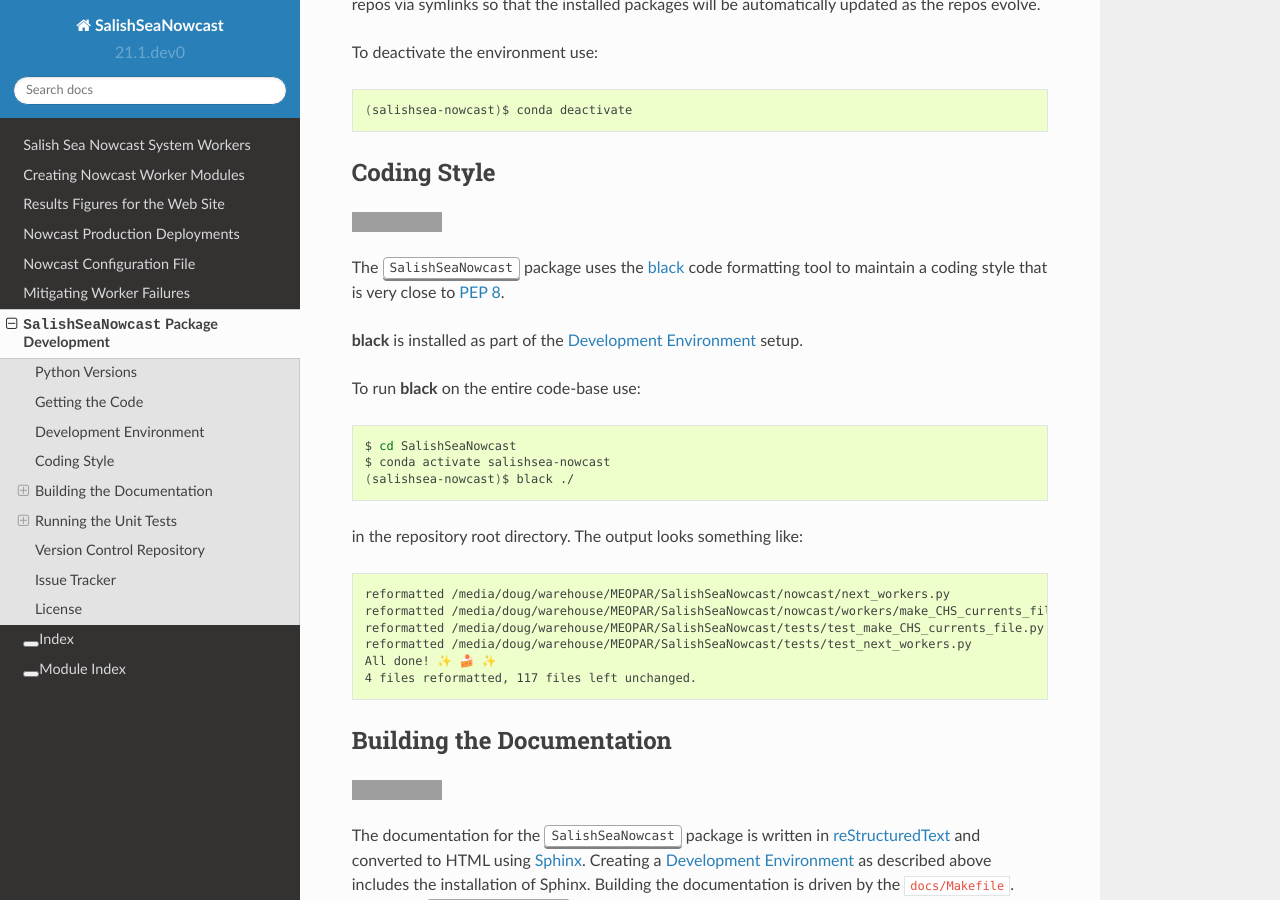
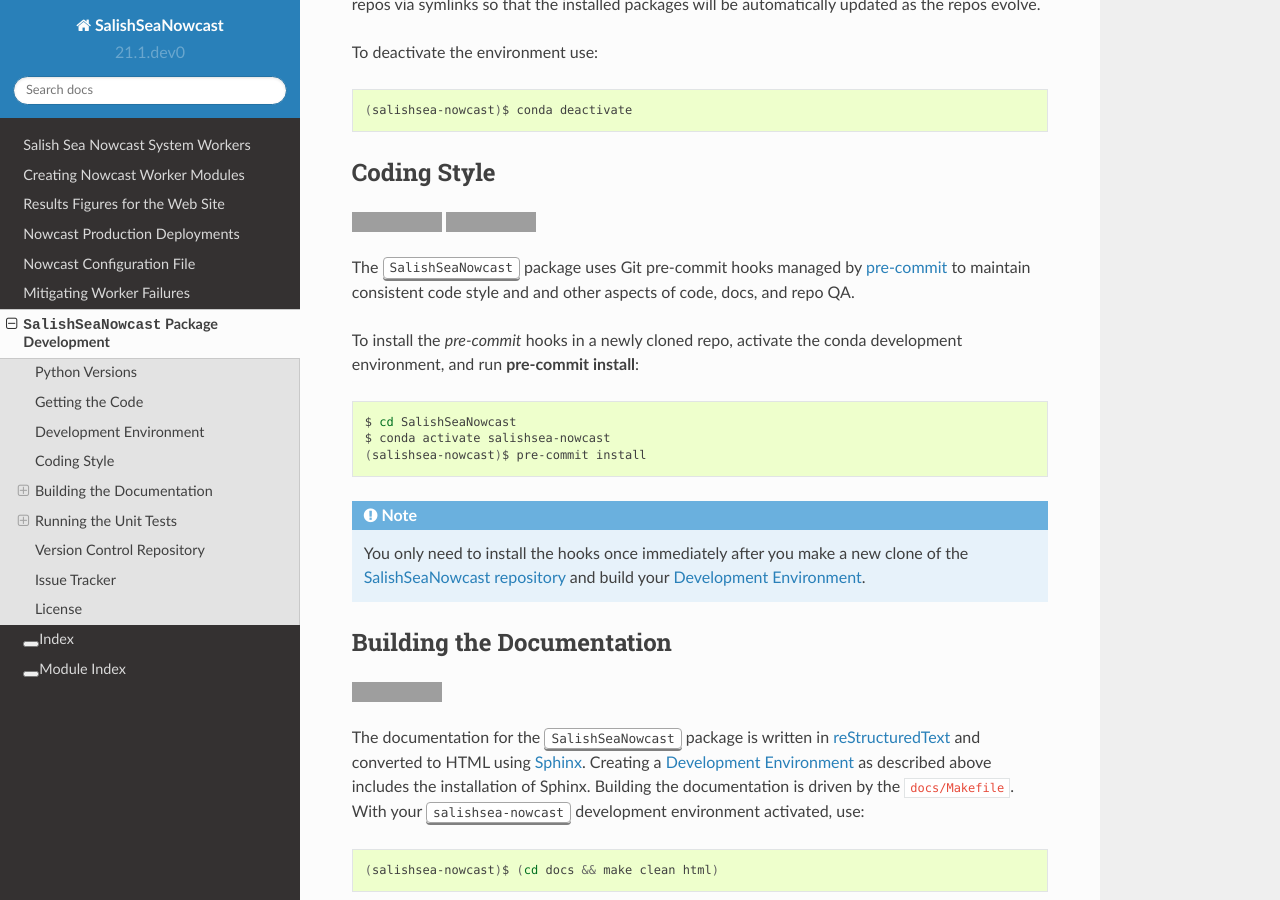
Before and after one commit to SalishSeaCast/SalishSeaNowcast, a Sphinx documentation site: the page built from docs/pkg_development.rst, in a window 1280 px wide and 900 px high, scrolled down 1868 px. Built offline with Sphinx 7.4.7 and the Read the Docs theme 2.0.0, drawn with Linux system fonts in a browser that asks for light colours; grey boxes are pictures that could not be loaded.

Commit message:
Add pre-commit to manage code style & repo QA
Initial hooks:

* Code formatting by black
* Trim trailing whitespace
* Ensure that files are either empty, or end with one newline
* Confirm that YAML files have parsable syntax
* Prevent files larger than 500 kB from being committed

```diff
--- a/docs/pkg_development.rst
+++ b/docs/pkg_development.rst
@@ -28,6 +28,9 @@
 .. image:: https://img.shields.io/badge/version%20control-git-blue.svg?logo=github
     :target: https://github.com/SalishSeaCast/SalishSeaNowcast
     :alt: Git on GitHub
+.. image:: https://img.shields.io/badge/pre--commit-enabled-brightgreen?logo=pre-commit&logoColor=white
+   :target: https://github.com/pre-commit/pre-commit
+   :alt: pre-commit
 .. image:: https://img.shields.io/badge/code%20style-black-000000.svg
     :target: https://black.readthedocs.io/en/stable/
     :alt: The uncompromising Python code formatter
@@ -170,34 +173,32 @@ To deactivate the environment use:
 Coding Style
 ============
 
+.. image:: https://img.shields.io/badge/pre--commit-enabled-brightgreen?logo=pre-commit&logoColor=white
+   :target: https://github.com/pre-commit/pre-commit
+   :alt: pre-commit
 .. image:: https://img.shields.io/badge/code%20style-black-000000.svg
     :target: https://black.readthedocs.io/en/stable/
     :alt: The uncompromising Python code formatter
 
-The :kbd:`SalishSeaNowcast` package uses the `black`_ code formatting tool to maintain a coding style that is very close to `PEP 8`_.
+The :kbd:`SalishSeaNowcast` package uses Git pre-commit hooks managed by `pre-commit`_ to maintain consistent code style and and other aspects of code,
+docs,
+and repo QA.
 
-.. _black: https://black.readthedocs.io/en/stable/
-.. _PEP 8: https://www.python.org/dev/peps/pep-0008/
+.. _pre-commit: https://pre-commit.com/
 
-:command:`black` is installed as part of the :ref:`SalishSeaNowcastDevelopmentEnvironment` setup.
-
-To run :command:`black` on the entire code-base use:
+To install the `pre-commit` hooks in a newly cloned repo,
+activate the conda development environment,
+and run :command:`pre-commit install`:
 
 .. code-block:: bash
 
     $ cd SalishSeaNowcast
     $ conda activate salishsea-nowcast
-    (salishsea-nowcast)$ black ./
+    (salishsea-nowcast)$ pre-commit install
 
-in the repository root directory.
-The output looks something like::
+.. note:: You only need to install the hooks once immediately after you make a new clone of the `SalishSeaNowcast repository`_ and build your :ref:`SalishSeaNowcastDevelopmentEnvironment`.
 
-  reformatted /media/doug/warehouse/MEOPAR/SalishSeaNowcast/nowcast/next_workers.py
-  reformatted /media/doug/warehouse/MEOPAR/SalishSeaNowcast/nowcast/workers/make_CHS_currents_file.py
-  reformatted /media/doug/warehouse/MEOPAR/SalishSeaNowcast/tests/test_make_CHS_currents_file.py
-  reformatted /media/doug/warehouse/MEOPAR/SalishSeaNowcast/tests/test_next_workers.py
-  All done! ✨ 🍰 ✨
-  4 files reformatted, 117 files left unchanged.
+.. _SalishSeaNowcast repository: https://github.com/SalishSeaCast/SalishSeaNowcast
 
 
 .. _SalishSeaNowcastBuildingTheDocumentation:
```
Also changed, not shown: .pre-commit-config.yaml (added), 2 other files.
